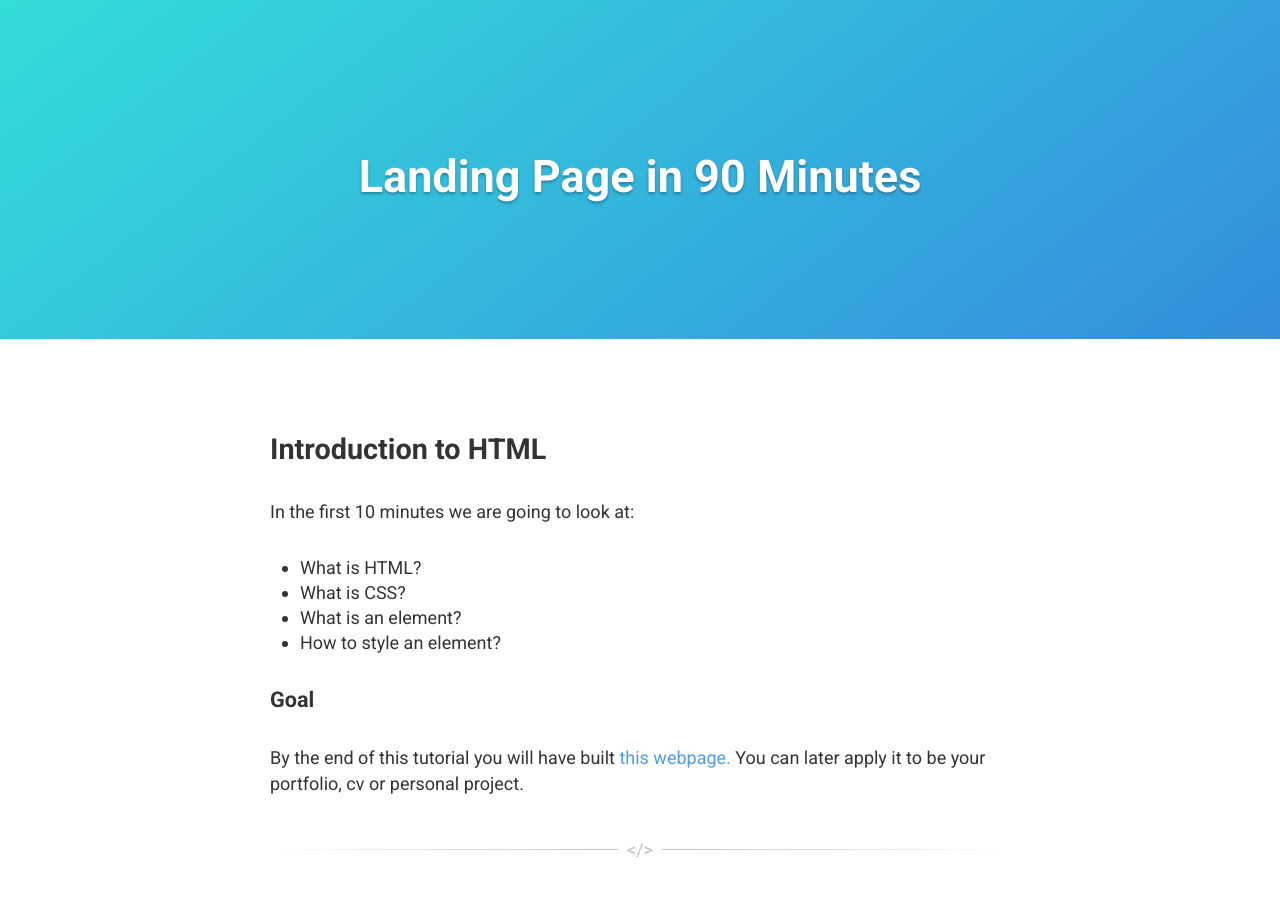
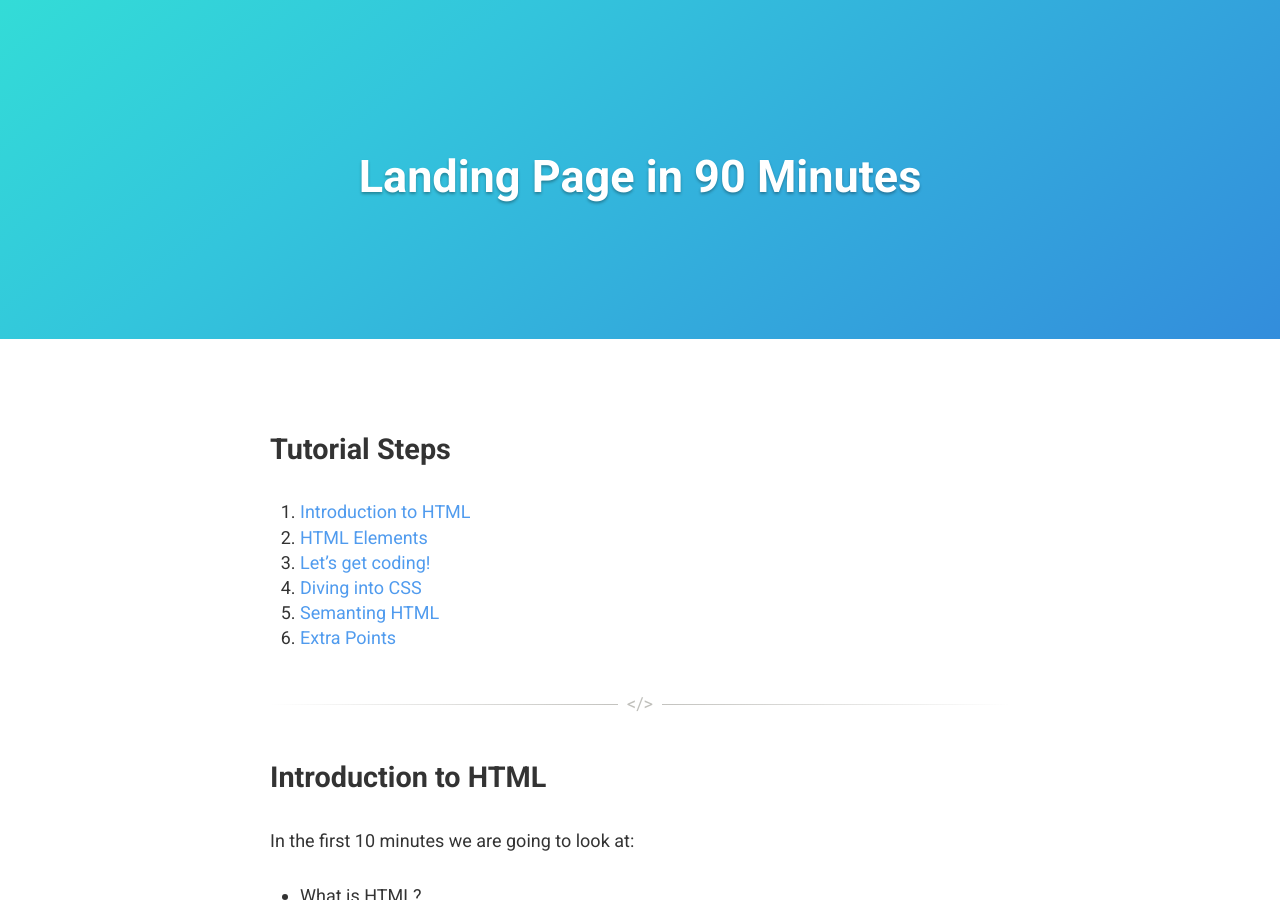
Before and after one commit to Code-At-Uni/guides, a Jekyll site: the page built from lessons/lesson0/tutorial.md, in a window 1280 px wide and 900 px high. Built offline with Jekyll 4.4.1, drawn with Linux system fonts in a browser that asks for light colours; some of the changed text lies outside the part shown.

Commit message:
add index

````diff
--- a/lessons/lesson0/tutorial.md
+++ b/lessons/lesson0/tutorial.md
@@ -2,6 +2,17 @@
 layout: page
 title: Landing Page in 90 Minutes
 ---
+
+## Tutorial Steps
+
+1. [Introduction to HTML](#introduction-to-html)
+1. [HTML Elements](#html-elements)
+1. [Let's get coding!](#let's-get-coding)
+1. [Diving into CSS](#diving-into-css)
+1. [Semanting HTML](#semantic-html)
+1. [Extra Points](#extra-points)
+
+-----
 
 ## Introduction to HTML
 
@@ -128,12 +139,11 @@ If you don't understand some of the elements, here is a brief run-down.
 
 -----
 
-## Diving into Cascading Style Sheets
+## Diving into CSS
 
 Altough we said we are 90% done, it does not look pretty all, let's get more introduced to CSS.
 
 ### Why CSS, and not just HTML?
-
 
 During the early stages of HTML, quite a lot of extra markup was required to change colors, positioning and other style changes.
 It made any page almost impossible to understand.
@@ -371,7 +381,7 @@ img{
 }
 ```
 -----
-### Defining Semantic Sections
+## Semanting HTML
 
 Before we proceed we have to get better at naming things.
 
````
